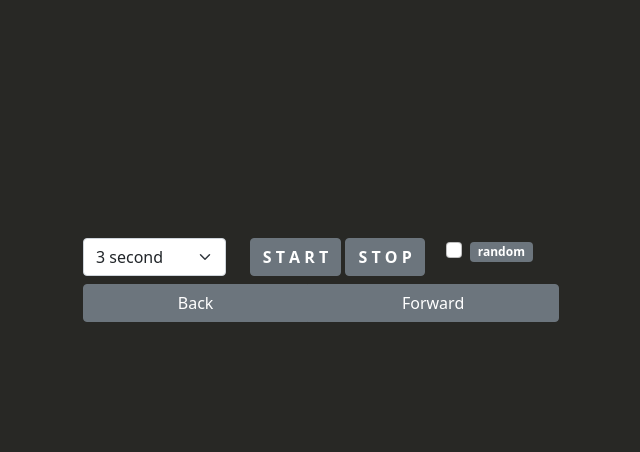
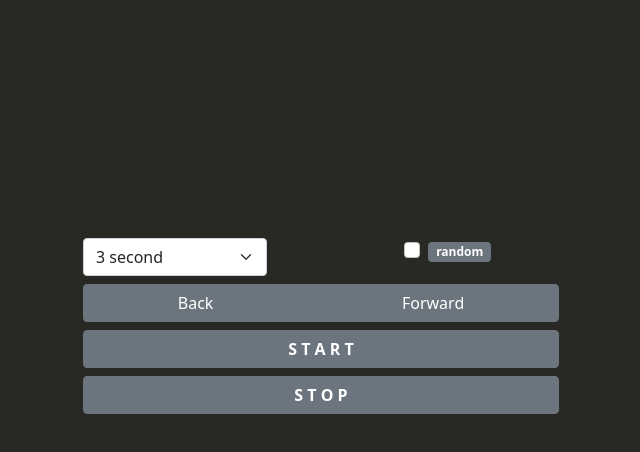
Before and after one commit to EvgenBilyk/smart-english, a plain HTML site: page index.html in a window 1280 px wide. Shown: the part 136-588 px from the top of the page, without its empty margins (319-959 px from the left). Drawn offline with nearby package versions, Linux system fonts and the light colour scheme; no server answers.

Commit message:
smart english 4

```diff
--- a/index.html
+++ b/index.html
@@ -21,11 +21,13 @@
     <div class="text_block container mt-3 py-2">
         <div class="translate">
             <div class="row">
-                <div class="col-8">
+                <div class="col-6">
                     <span class="badge bg-secondary" id="count_word">0/0</span>
                     <span class="badge bg-secondary" id="count_percent">0 %</span>
                 </div>
-                <div class="form-check col-3">
+                <div class="col-2">
+                </div>
+                <div class="form-check col-4">
                     <button type="button" class="btn btn-secondary btn-sm" id="clear_data">clear data</button>
                 </div>
             </div>
@@ -33,7 +35,7 @@
             <p class="text-center fs-1 fw-bold eng" id="eng_word"></p>
         </div>
         <div class="row">
-            <div class="col-4">
+            <div class="col-5">
                 <select class="form-select" id="second" aria-label="Default select example">
                     <option value="1">1 second</option>
                     <option value="2">2 second</option>
@@ -44,9 +46,7 @@
                     <option value="7">7 second</option>
                 </select>
             </div>
-            <div class="col-5">
-                <button type="button" class="btn btn-secondary fw-bold" id="start">S T A R T</button>
-                <button type="button" class="btn btn-secondary fw-bold" id="stop">S T O P</button>
+            <div class="col-3">
             </div>
             <div class="form-check col-3">
                 <input class="form-check-input" type="checkbox" value="false" id="random">
@@ -61,6 +61,16 @@
                 <button type="button" class="btn btn-secondary" id="forward">Forward</button>
             </div>
         </div>
+        <div class="row mt-2">
+            <div class="btn-group col-12" role="group" aria-label="Basic mixed styles example">
+                <button type="btn-group col-6" class="btn btn-secondary fw-bold" id="start">S T A R T</button>
+            </div>
+        </div>
+        <div class="row mt-2">
+            <div class="btn-group col-12" role="group" aria-label="Basic mixed styles example">
+                <button type="btn-group col-6" class="btn btn-secondary fw-bold" id="stop">S T O P</button>
+            </div>
+        </div>
 
     </div>
 
--- a/script/script.js
+++ b/script/script.js
@@ -11,7 +11,6 @@ window.onload = () => {
     let storage = localStorage.getItem('dataEng');
 
     if (storage !== null) {
-        console.log(storage)
         dataValue = JSON.parse(storage);
         count_word.textContent = `0/${dataValue.length}`;
         ukr.textContent = "<-- START -->";
```
